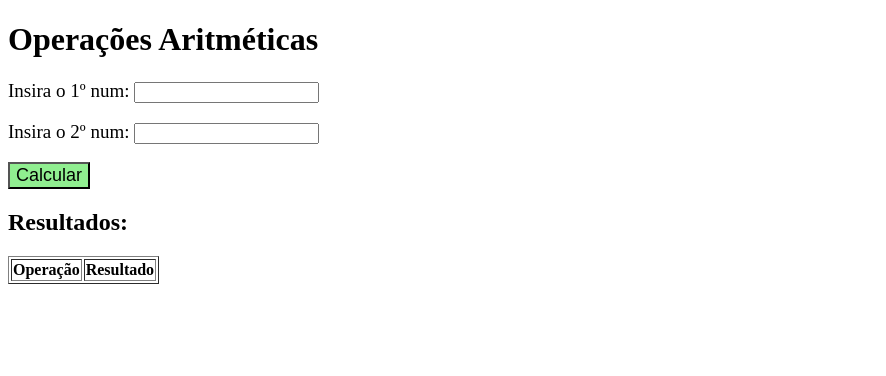
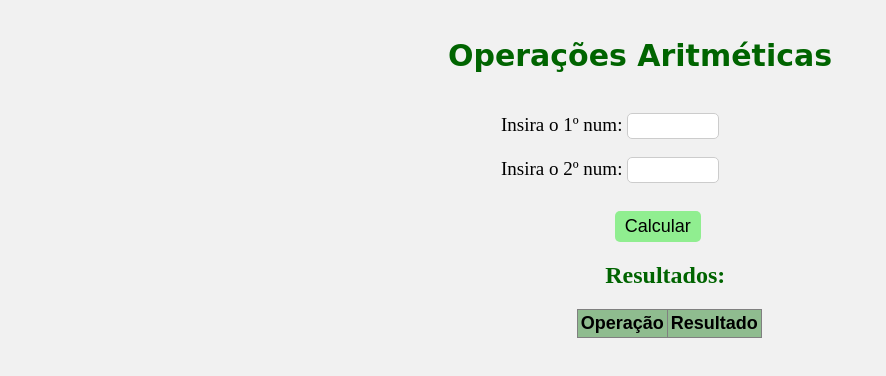
Before and after one commit to carolainesantos/sgbd, a plain HTML site: page Prof_Marcelo/exercicios-js-lista/exerc-4.html in a window 1280 px wide. Shown: the whole page, without its empty margins (0-886 px from the left). Drawn offline with Linux system fonts and the light colour scheme.

Commit message:
Finalizando lista de exercicios

```diff
--- /dev/null
+++ b/Prof_Marcelo/exercicios-js-lista/css/exerc-4.css
@@ -0,0 +1,59 @@
+body {
+  background-color: #f1f1f1;
+}
+h1 {
+  padding-bottom: 20px;
+  font-size: 30px;
+  font-family: cursive;
+  text-align: center;
+  margin-top: 3%;
+  color: darkgreen;
+}
+h2 {
+  text-align: center;
+  font-family: "Franklin Gothic Medium", "Arial Narrow", Arial, sans-serif;
+  color: darkgreen;
+  margin-left: 4%;
+}
+.label {
+  margin-left: 39%;
+}
+/* Estilizando o botão */
+button {
+  margin-left: 48%;
+  background-color: lightgreen;
+  font-size: 18px;
+  padding: 5px 10px;
+  border: none;
+  border-radius: 5px;
+  cursor: pointer;
+  margin-top: 10px;
+}
+label {
+  font-size: 16px;
+}
+input[type="number"] {
+  padding: 5px;
+  font-size: 14px;
+  border: 1px solid #ccc;
+  border-radius: 5px;
+  width: 80px;
+  height: 14px;
+}
+table {
+  padding-left: 6px;
+  border-collapse: collapse;
+  margin-left: 45%;
+}
+th {
+  padding: 3px;
+  background-color: darkseagreen;
+  font-size: large;
+}
+tbody {
+  text-align: center;
+  padding: 2px;
+  font-size: 16px;
+  font-family: Arial, Helvetica, sans-serif;
+  background-color: aliceblue;
+}
--- a/Prof_Marcelo/exercicios-js-lista/exerc-4.html
+++ b/Prof_Marcelo/exercicios-js-lista/exerc-4.html
@@ -3,16 +3,18 @@
 
 <head>
   <title>Exercicio 04</title>
+  <link rel="stylesheet" href="./css/exerc-4.css">
+  <script src="./js/script-4.js"></script>
 </head>
 
 <body>
   <h1>Operações Aritméticas</h1>
 
-  <label for="num1" style="font-size: 19px;">Insira o 1º num: </label>
+  <label for="num1" style="font-size: 19px;" class="label">Insira o 1º num: </label>
   <input type="number" id="num1">
   <br><br>
 
-  <label for="num2" style="font-size: 19px;">Insira o 2º num: </label>
+  <label for="num2" style="font-size: 19px;" class="label">Insira o 2º num: </label>
   <input type="number" id="num2">
   <br><br>
 
@@ -27,7 +29,6 @@
     <tbody id="resultado">
     </tbody>
   </table>
-  <script src="script-4.js"></script>
 </body>
 
 </html>
```
Also changed, not shown: Prof_Marcelo/exercicios-js-lista/js/script-1.js (renamed from Prof_Marcelo/exercicios-js-lista/script-1.js), Prof_Marcelo/exercicios-js-lista/js/script-2.js (renamed from Prof_Marcelo/exercicios-js-lista/script-2.js), Prof_Marcelo/exercicios-js-lista/js/script-3.js (renamed from Prof_Marcelo/exercicios-js-lista/script-3.js), Prof_Marcelo/exercicios-js-lista/js/script-4.js (renamed from Prof_Marcelo/exercicios-js-lista/script-4.js), Prof_Marcelo/exercicios-js-lista/js/script-5.js (renamed from Prof_Marcelo/exercicios-js-lista/script-5.js), Prof_Marcelo/exercicios-js-lista/js/script-6.js (renamed from Prof_Marcelo/exercicios-js-lista/script-6.js), Prof_Marcelo/exercicios-js-lista/js/script-7.js (renamed from Prof_Marcelo/exercicios-js-lista/script-7.js).
